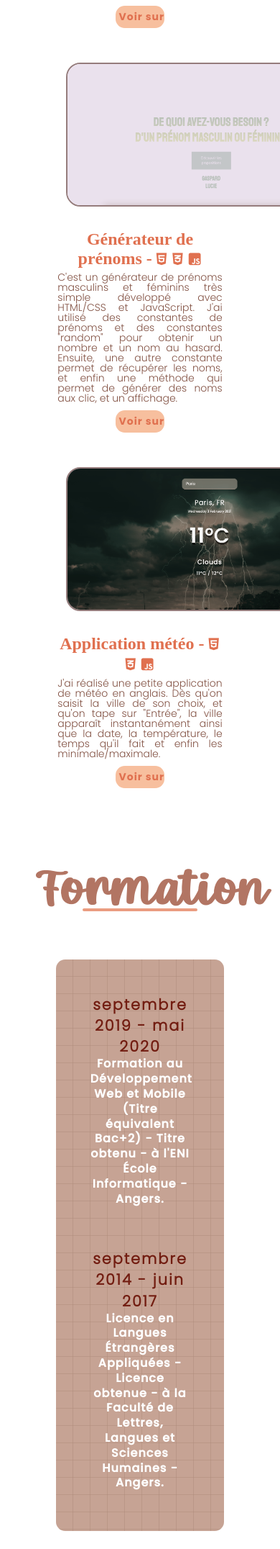
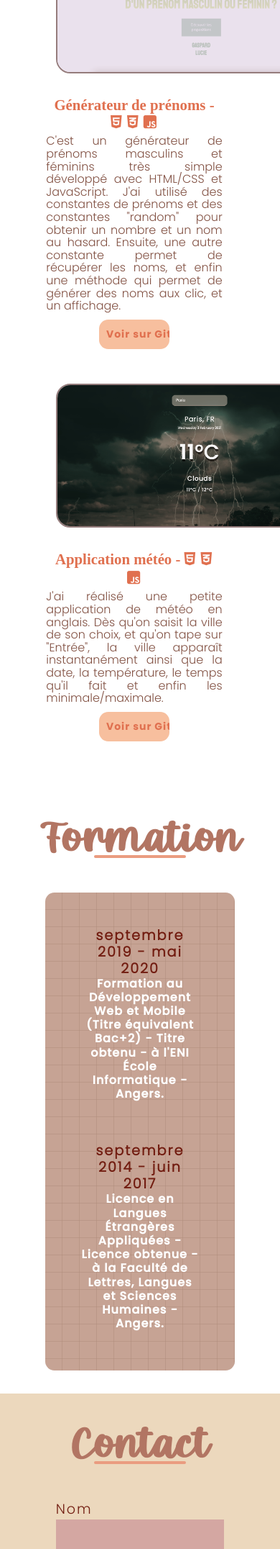
Before and after one commit to MathildeHmn/new-portfolio, a PHP site: page / in a window 390 px wide; the page is wider, and only the part inside the window is pictured. Shown: the part 3410-5562 px from the top of that part at 72% size. Run offline with PHP 8.4, Linux system fonts and the light colour scheme; style sheets or scripts are compiled from the project's sources; some libraries are stand-ins or nearby versions; some web fonts are replaced.

Commit message:
Update styles.scss

```diff
--- a/styles.scss
+++ b/styles.scss
@@ -797,3 +797,146 @@ input[type="submit"]:hover {
         letter-spacing: 1px;
     }
 }}
+
+@media screen and (max-width: 600px) {
+    .section-heading {
+        margin-bottom: 3rem;
+        line-height: 1.2;
+    }
+    .section-heading h4 {
+        font-size: 2.6rem;
+    }
+    .section-heading h4::before,
+    .section-heading h4::after {
+        bottom: 0rem;
+    }
+    .section-heading h4::before {
+        width: 8rem;
+    }
+    .section-heading h5 {
+        font-size: 1rem;
+    }
+    h1 {
+        font-size: 3.2rem;
+        letter-spacing: 3px;
+    }
+    h2 {
+        letter-spacing: 1.6px;
+        font-size: 1rem;
+    }
+    .index .container {
+        display: block;
+    }
+    .img-index img {
+        display: block;
+        margin-left: auto;
+        margin-right: auto;
+        width: 80%;
+    }
+    .hello {
+        font-size: 2.5rem;
+    }
+    .pres h4 {
+        line-height: 1.3;
+        font-size: 1.1rem;
+    }
+    .about {
+        padding: 4rem 5rem;
+    }
+    .about h5 {
+        font-size: 1.6rem;
+    }
+    .about p {
+        padding: 10px 0;
+        font-size: 1rem;
+        line-height: 1.2;
+    }
+    .hobbies {
+        padding: 10px 0;
+    }
+    .skill h6 {
+        letter-spacing: 1.3px;
+        font-size: 14px;
+    }
+    .icon-container {
+        width: 3.5rem;
+        height: 3.5rem;
+    }
+    .icon-container i {
+        font-size: 1.6rem;
+    }
+    .tools, .languages, .soft-skills {
+        margin: 1.4rem;
+    }
+    .tools h6, .languages h6, .soft-skills h6 {
+        font-size: 14px;
+    }
+    .tools p, .languages p, .soft-skills p {
+        font-size: .9rem;
+    }
+    .portfolio-item {
+        display: block;
+        margin-bottom: 3rem;
+    }
+    .portfolio-img {
+        display: block;
+        width: 80%;
+        margin-right: auto;
+        margin-left: auto;
+    }
+    .portfolio-description {
+        margin-left: 1rem;
+    }
+    .portfolio-description h5,
+    .fa-html5,
+    .fa-css3-alt,
+    .fa-js-square {
+        margin-bottom: 4px;
+        font-size: 1.3rem;
+    }
+    .fa-html5,
+    .fa-css3-alt,
+    .fa-js-square {
+        font-size: 1.3rem;
+    }
+    .portfolio-description p {
+        font-size: 16px;
+        line-height: 1.1;
+    }
+    .portfolio-description input {
+        display: block;
+        margin: 10px auto;
+        width: 40%;
+        padding: 10px;
+        font-size: 14px;
+        letter-spacing: 1px;
+    }
+    .studies ul {
+        padding: 3rem 3rem;
+        width: 90%;
+    }
+    .studies h6 {
+        line-height: 1.2;
+        font-size: 1rem;
+    }
+    .studies h5 {
+        font-size: 1.2rem;
+        line-height: 1.2;
+    }
+    form {
+        width: 80%;
+    }
+    form label {
+        font-size: 1.2rem;
+        letter-spacing: 2px;
+    }
+    input,
+    textarea {
+        font-size: 1.1rem;
+    }
+    input[type="submit"] {
+        margin-left: 33%;
+        width: 35%;
+        font-size: 1.6rem;
+    }
+}
```
